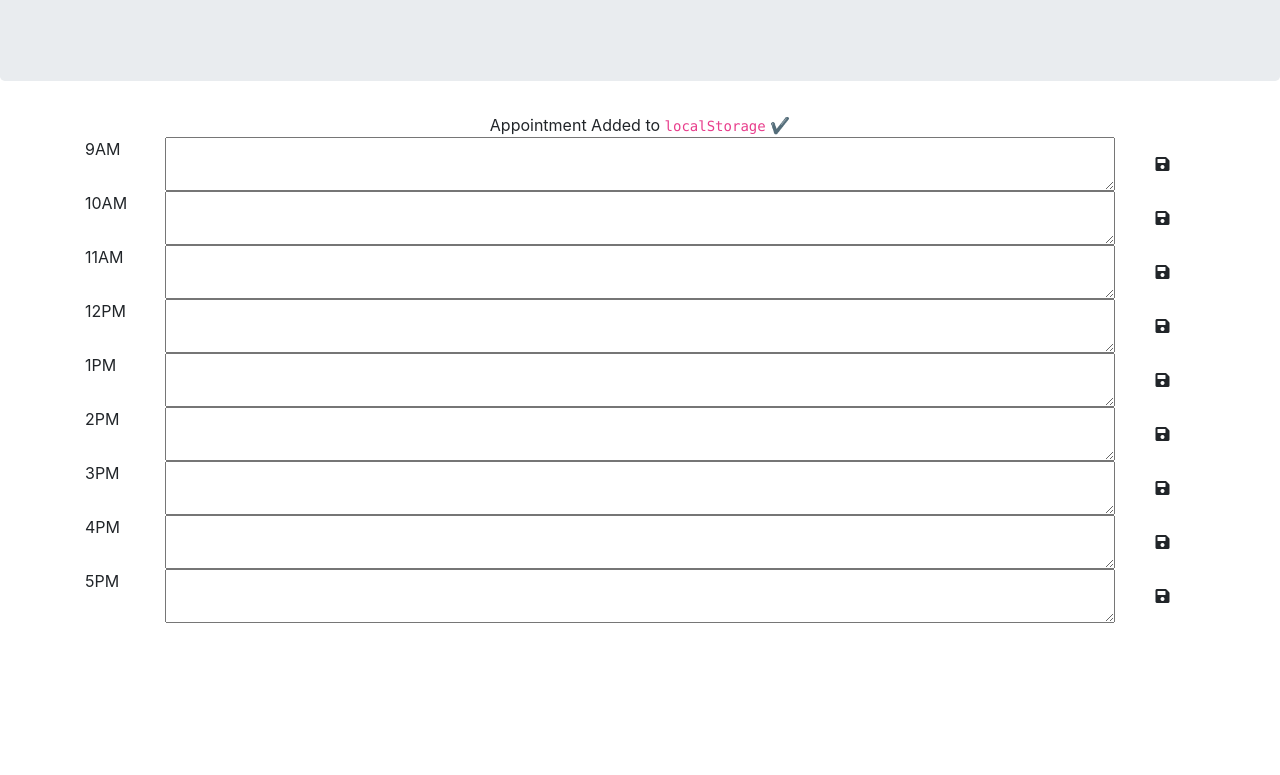
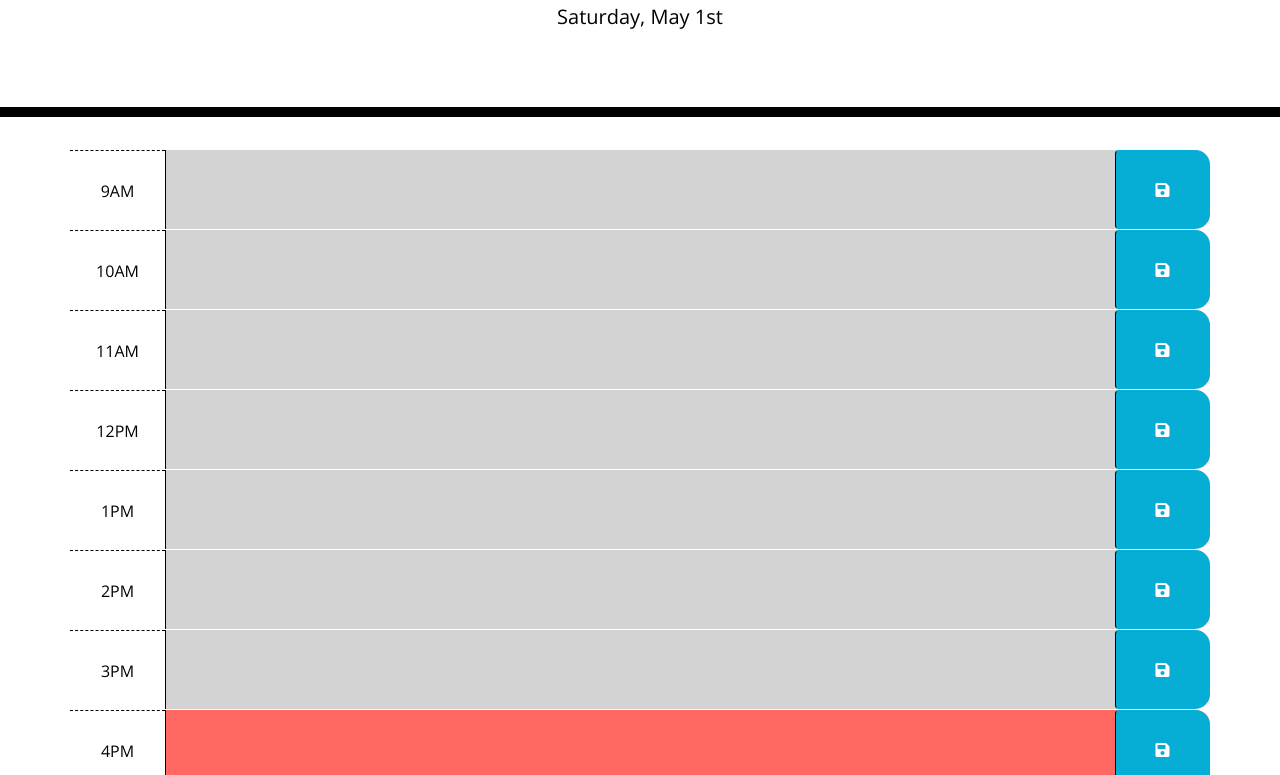
Before and after one commit to Rfm291/Day_Planner, a plain HTML site: page index.html in a window 1280 px wide. Shown: the part 187-962 px from the top of the page. Before the commit the page ends 810 px from the top, so only its background shows below. Drawn offline with nearby package versions, Linux system fonts and the light colour scheme; the site is published under a folder, as on GitHub Pages, so addresses that start at the root find nothing.

Commit message:
Adjusted Code

```diff
--- a/index.html
+++ b/index.html
@@ -8,7 +8,7 @@
   <link rel="stylesheet" href="https://stackpath.bootstrapcdn.com/bootstrap/4.3.1/css/bootstrap.min.css">
   <link rel="stylesheet" href="https://use.fontawesome.com/releases/v5.8.1/css/all.css" integrity="sha384-50oBUHEmvpQ+1lW4y57PTFmhCaXp0ML5d60M1M7uH2+nqUivzIebhndOJK28anvf" crossorigin="anonymous">
   <link href="https://fonts.googleapis.com/css?family=Open+Sans&display=swap" rel="stylesheet">
-  <link rel="stylesheet" href="/Develop/style.css">
+  <link rel="stylesheet" href="style.css">
   <title>Work Day Scheduler</title>
 </head>
 
@@ -96,7 +96,7 @@
     <script src="https://code.jquery.com/jquery-3.4.1.min.js"></script>
     <script src="https://cdnjs.cloudflare.com/ajax/libs/moment.js/2.24.0/moment.min.js"></script>
 
-    <script src="/Develop/script.js"></script>
+    <script src="script.js"></script>
 </body>
 
 </html>
```
Also changed, not shown: script.js (renamed from Develop/script.js), style.css (renamed from Develop/style.css).
